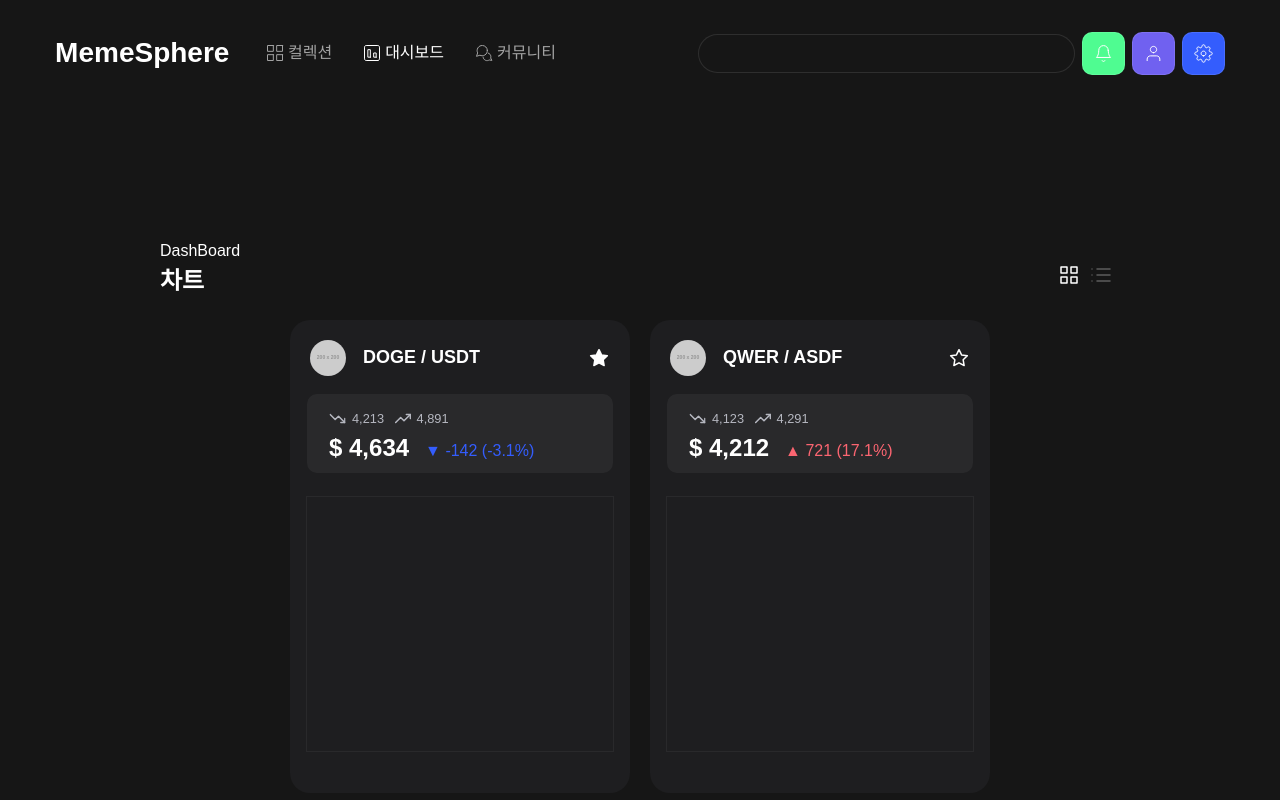
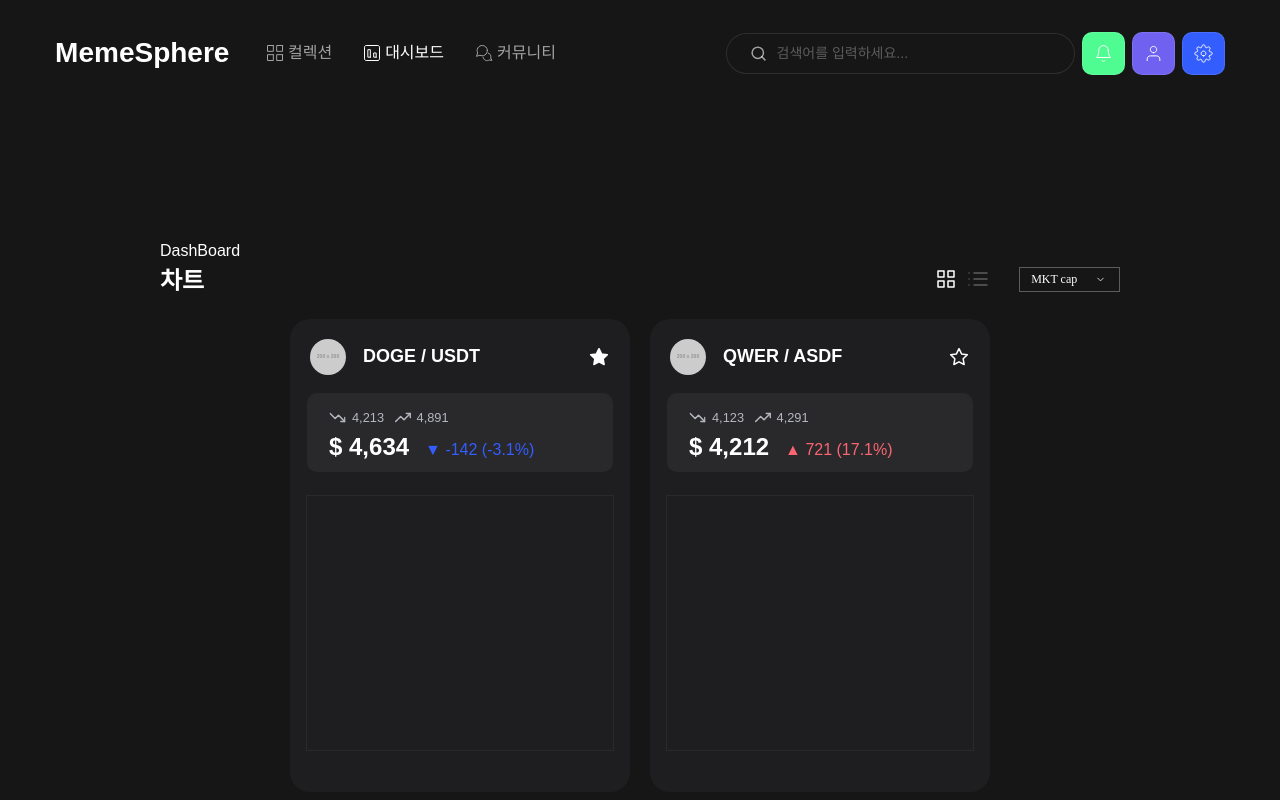
Before and after one commit to TeamMemeSphere/Frontend-MemeSphere, a React (Vite) app: page /DashBoard in a window 1280 px wide. Shown: the top 800 px of the page. Built offline with nearby package versions, Linux system fonts and the light colour scheme; a web font is replaced by a local one.

Commit message:
feature: SearchBar 컴포넌트, SearchResults 페이지 구현

```diff
--- a/src/components/Common/CoinListHeader.tsx
+++ b/src/components/Common/CoinListHeader.tsx
@@ -1,21 +1,18 @@
 import styled from "styled-components";
 import * as S from "../../styles/Typography.ts";
-import { useState } from "react";
 import ViewTypeButton from "./ViewTypeButton";
 import FilterSelect from "./FilterSelect";
 
 interface CoinListHeaderProps {
     title?: string;
     options: string[];
+    onOptionChange: (value: string) => void;
     viewType: "card" | "list";
     onTypeChange: () => void;
     marginBottom: string
 }
 
-const CoinListHeader = ({ title, options, viewType, onTypeChange, marginBottom }: CoinListHeaderProps) => {
-    const defaultOption = options[0];
-    const [selectedOption, setSelectedOption] = useState<string>(defaultOption);
-
+const CoinListHeader = ({ title, options, onOptionChange, viewType, onTypeChange, marginBottom }: CoinListHeaderProps) => {
     return (
         <Container $marginBottom={marginBottom}>
             <S.SubTitle1Typo>{title}</S.SubTitle1Typo>
@@ -23,7 +20,7 @@ const CoinListHeader = ({ title, options, viewType, onTypeChange, marginBottom }
                 <ViewTypeButton viewType={viewType} onClick={onTypeChange}></ViewTypeButton>
             </ViewTypeButtonWrapper>
             <FilterSelectWrapper>
-                <FilterSelect options={options} onChange={setSelectedOption}></FilterSelect>
+                <FilterSelect options={options} onChange={onOptionChange}></FilterSelect>
             </FilterSelectWrapper>
         </Container>
     )
--- a/src/components/Common/Navbar/SearchBar.tsx
+++ b/src/components/Common/Navbar/SearchBar.tsx
@@ -1,20 +1,91 @@
 import React from "react";
 import styled from "styled-components";
+import * as S from "../../../styles/Typography";
+import { useState } from "react";
+import { useNavigate } from "react-router-dom";
 
 const SearchBar: React.FC = () => {
-  return <SearchBarWrapper></SearchBarWrapper>;
+  const [focus, setFocus] = useState(false);
+  const [keyword, setKeyword] = useState("");
+  const navigate = useNavigate();
+
+  const handleFocus = () => {
+    setFocus(true);
+  }
+
+  const handleBlur = () => {
+    setFocus(false);
+  }
+
+  const handleChange = (e: React.ChangeEvent<HTMLInputElement>) => {
+    setKeyword(e.target.value);
+  }
+
+  const handleSubmit = (e: any) => {
+    e.preventDefault();
+    if (keyword.trim() === "") return;
+    console.log("...요청");
+    navigate('/SearchResults', {
+      replace: false,
+      state: { keyword: keyword }
+    });
+  }
+
+  return (
+    <SearchBarWrapper $isFocused={focus} onSubmit={handleSubmit}>
+      <img src="/assets/SearchResults/search-magnifier.svg" alt="search icon" />
+      <SearchInput
+        placeholder="검색어를 입력하세요..."
+        value={keyword}
+        onFocus={handleFocus}
+        onBlur={handleBlur}
+        onChange={handleChange}
+      />
+    </SearchBarWrapper>
+  )
 };
 
 export default SearchBar;
 
-const SearchBarWrapper = styled.div`
+interface SearchBarWrapperProps {
+  $isFocused: boolean;
+}
+
+const SearchBarWrapper = styled.form<SearchBarWrapperProps>`
+  box-sizing: border-box;
   display: flex;
   width: 27.292vw;
-  height: 3.796vh;
+  height: 2.563rem;
   padding: 3px 3px 3px 23px;
-  justify-content: space-between;
   align-items: center;
   border-radius: 50px;
-  border: 1px solid var(--White-10, rgba(255, 255, 255, 0.1));
+  border: ${(props) => props.$isFocused ?
+    `1px solid var(--White-100, #FFF);` :
+    `1px solid var(--White-10, rgba(255, 255, 255, 0.1))`
+  };
   background: var(--background-black, #161616);
 `;
+
+const SearchInput = styled.input`
+  box-sizing: border-box;
+  margin-left: 0.5rem;
+  width: 100%;
+  height: 100%;
+  background-color: transparent;
+  border: none;
+  align-self: center;
+  color: var(--White-100, #FFF);
+  font-size: 0.875rem;
+  font-weight: 400;
+
+  &:focus {
+    outline: none;
+  }
+
+  &::placeholder {
+    /* ${S.CaptionTypoRegular} */
+    color: var(--White-30, rgba(255, 255, 255, 0.30));
+    font-size: 0.875rem;
+    font-weight: 400;
+  }
+`;
--- a/src/components/Common/ViewTypeButton.tsx
+++ b/src/components/Common/ViewTypeButton.tsx
@@ -3,7 +3,6 @@ import styled from "styled-components";
 interface ViewTypeButtonProps {
     viewType: "card" | "list";
     onClick: () => void;
-    isActive: boolean;
 }
 
 const ViewTypeButton = ({viewType, onClick}: ViewTypeButtonProps) => {
@@ -27,7 +26,6 @@ const Container = styled.div`
     justify-content: center;
     align-items: flex-start;
     gap: 0.625vw;
-    padding: 0 0.5vw;
 `
 
 interface ButtonProps {
--- a/src/pages/DashBoard.tsx
+++ b/src/pages/DashBoard.tsx
@@ -1,10 +1,9 @@
 import styled from "styled-components";
 import CoinList from "../components/common/CoinList";
-import ViewTypeButton from "../components/common/ViewTypeButton";
 import { useState } from "react";
 import PageSelector from "../components/common/PageSeletor";
 import { Coin } from "../components/common/CoinCard";
-import * as S from "../styles/Typography";
+import CoinListHeader from "../components/common/CoinListHeader";
 
 const dummyData: Coin[] = [
   {
@@ -922,12 +921,23 @@ const DashBoard = () => {
     setCurrentPage(1);
   }
 
+  const selectOption = ["MKT cap", "price"];
+  const [options, setOptions] = useState<string>("MKT cap");
+  const onChangeOption = (value: string) => {
+    setOptions(value);
+  };
+
   return (
     <Container>
       <h3>DashBoard</h3>
-      <CoinListHeader>
-        <S.SubTitle1Typo>차트</S.SubTitle1Typo>
-        <ViewTypeButton viewType={viewType} onClick={handleViewTypeChange} isActive={true}></ViewTypeButton>
+      <CoinListHeader
+        title="차트"
+        options={selectOption}
+        onOptionChange={onChangeOption}
+        viewType={viewType}
+        onTypeChange={handleViewTypeChange}
+        marginBottom="1.5rem"
+      >
       </CoinListHeader>
       <CoinList coins={dummyData.slice((currentPage - 1) * itemsPerPage, currentPage * itemsPerPage)} viewType={viewType}></CoinList>
       <PageSelector
@@ -950,9 +960,3 @@ const Container = styled.div`
   width: 100%;
   height: fit-content;
 `
-
-const CoinListHeader = styled.div`
-  display: flex;
-  justify-content: space-between;
-  margin-bottom: 21px;
-`
--- a/src/pages/SearchResults.tsx
+++ b/src/pages/SearchResults.tsx
@@ -1,9 +1,124 @@
+import styled from "styled-components";
+import CoinList from "../components/common/CoinList";
+import { useState } from "react";
+import PageSelector from "../components/common/PageSeletor";
+import { Coin } from "../components/common/CoinCard";
+import * as S from "../styles/Typography";
+import { useLocation } from "react-router-dom";
+import CoinListHeader from "../components/common/CoinListHeader";
+
+const dummyData: Coin[] = [
+  {
+    name: "DOGE",
+    symbol: "USDT",
+    tradePrice: 4634,
+    highPrice: 4891,
+    lowPrice: 4213,
+    change: "FALL",
+    changePrice: -142,
+    changeRate: -3.1,
+    isCollected: true,
+    marketCap: 23000,
+    volume: 250000
+  },
+  {
+    name: "QWER",
+    symbol: "ASDF",
+    tradePrice: 4212,
+    highPrice: 4291,
+    lowPrice: 4123,
+    change: "RISE",
+    changePrice: 721,
+    changeRate: 17.1,
+    marketCap: 23000,
+    volume: 250000
+  },
+  {
+    name: "HDVS",
+    symbol: "KHEA",
+    tradePrice: 2413,
+    highPrice: 2491,
+    lowPrice: 2123,
+    change: "EVEN",
+    changePrice: 0,
+    changeRate: 0,
+    marketCap: 23000,
+    volume: 250000
+  },
+];
+
 const SearchResults = () => {
+  const [viewType, setViewType] = useState<"card" | "list">("card");
+  const [currentPage, setCurrentPage] = useState<number>(1);
+  const itemsPerPage = viewType == "card" ? 9 : 20;
+  const totalItems = dummyData.length;
+  const totalPages = Math.ceil(totalItems / itemsPerPage);
+
+  const handleViewTypeChange = () => {
+    setViewType(viewType === "card" ? "list" : "card");
+    setCurrentPage(1);
+  }
+
+  const selectOption = ["MKT cap", "price"];
+  const [options, setOptions] = useState<string>("MKT cap");
+  const onChangeOption = (value: string) => {
+    setOptions(value);
+  };
+
+  const location = useLocation();
+  const searchKeyword = location.state.keyword || {};
+
   return (
-    <>
-      <h3>SearchResults</h3>
-    </>
+    <Container>
+      <KeyWordWrapper>
+        <ArrowIcon src="/assets/SearchResults/arrow-left.svg" />
+        <S.SubTitle1Typo>{searchKeyword}</S.SubTitle1Typo>
+        <SearchResultType>검색결과</SearchResultType>
+      </KeyWordWrapper>
+      <CoinListHeader
+        options={selectOption}
+        onOptionChange={onChangeOption}
+        viewType={viewType}
+        onTypeChange={handleViewTypeChange}
+        marginBottom="0.81rem"
+      >
+      </CoinListHeader>
+      <CoinList coins={dummyData.slice((currentPage - 1) * itemsPerPage, currentPage * itemsPerPage)} viewType={viewType}></CoinList>
+      <PageSelector
+        currentPage={currentPage}
+        updateCurrentPage={setCurrentPage}
+        totalPages={totalPages}
+        limit={itemsPerPage}>
+      </PageSelector>
+    </Container>
   );
 };
 
 export default SearchResults;
+
+const Container = styled.div`
+  box-sizing: border-box;
+  display: flex;
+  flex-direction: column;
+  padding: 1.938rem 12.5vw 4.5rem 12.5vw;
+  width: 100%;
+  height: fit-content;
+`
+
+const KeyWordWrapper = styled.div`
+  display: flex;
+  margin-bottom: 0.91rem;
+`
+
+const ArrowIcon = styled.img`
+  width: 1.5rem;
+  height: 1.5rem;
+  margin-right: 0.688rem;
+  align-self: center;
+`
+
+const SearchResultType = styled(S.BodyTypo)`
+  color: var(--white-50);
+  margin-left: 0.5rem;
+  align-self: end;
+`
```
Also changed, not shown: public/assets/SearchResults/arrow-left.svg (added), public/assets/SearchResults/search-magnifier.svg (added).
